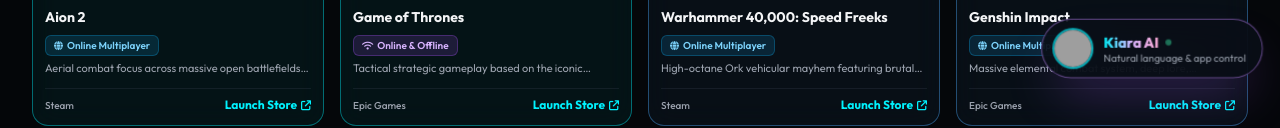
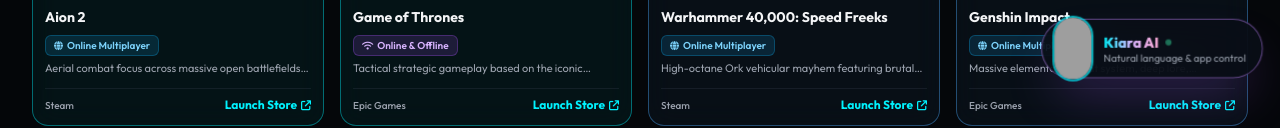
Before and after one commit to Anandhu-5xx/Q---Way, a plain HTML site: page index.html in a window 1280 px wide. Shown: the part 698-826 px from the top of the page. Drawn offline with nearby package versions, Linux system fonts and the light colour scheme; grey boxes are pictures that could not be loaded.

Commit message:
Increase Kiara avatar size in index.html

```diff
--- a/index.html
+++ b/index.html
@@ -140,7 +140,7 @@
     <button id="kiara-summon-btn" onclick="toggleKiaraPanel(true)" class="fixed bottom-5 right-5 z-[55] group flex items-center gap-2.5 pl-2.5 pr-4 py-2 rounded-full glass-panel border border-purple-400/50 shadow-2xl shadow-purple-500/30 hover:border-neonCyan transition-all kiara-orb-float" title="Summon Kiara AI Assistant (Alt + K)">
         <span class="relative flex h-10 w-10 items-center justify-center">
             <span class="kiara-pulse-ring absolute inline-flex h-full w-full rounded-full bg-gradient-to-tr from-neonCyan via-purple-500 to-pink-500 opacity-75"></span>
-            <img src="kiara.png" alt="Kiara" data-kiara-avatar="true" onerror="handleKiaraAvatarError(this)" class="relative rounded-full h-10 w-10 object-cover border-2 border-neonCyan/70 shadow-inner">
+            <img src="kiara.png" alt="Kiara" data-kiara-avatar="true" onerror="handleKiaraAvatarError(this)" class="relative rounded-full h-16 w-16 object-cover border-2 border-neonCyan/70 shadow-inner">
             <span data-kiara-fallback="true" class="hidden relative rounded-full h-10 w-10 bg-gradient-to-tr from-neonCyan via-purple-500 to-pink-500 items-center justify-center text-darkBg font-black text-sm shadow-inner">
                 <i class="fa-solid fa-sparkles"></i>
             </span>
```
